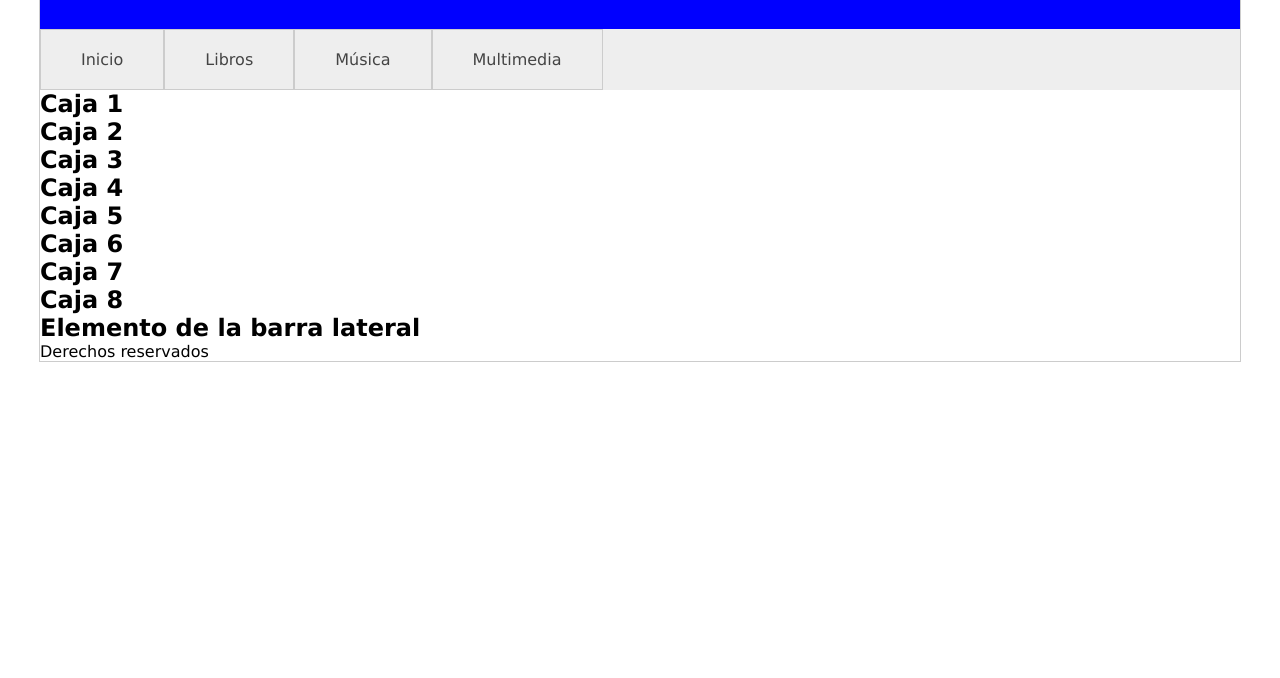
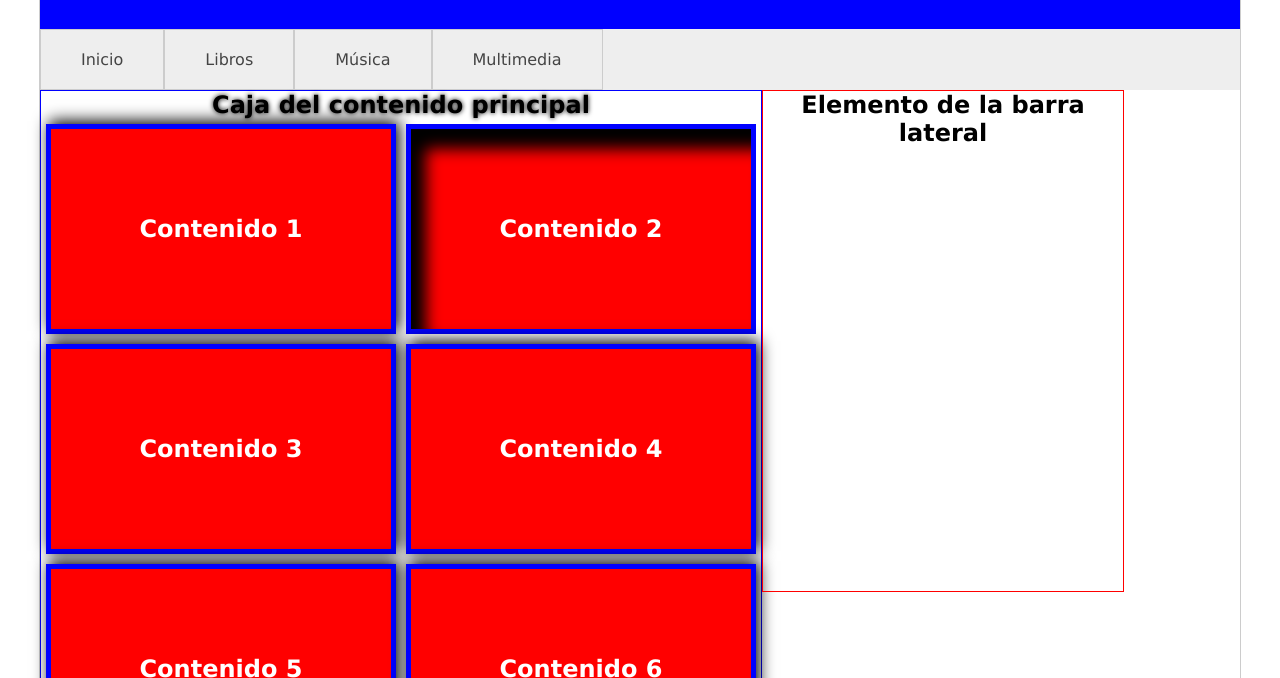
Before and after one commit to portoman/CSS, a plain HTML site: page CSS/06-Sombras/index.html in a window 1280 px wide. Shown: the part 122-800 px from the top of the page. Drawn offline with Linux system fonts and the light colour scheme.

Commit message:
Update 20210625

```diff
--- a/master-css/05-Ejercicio/css/style.css
+++ b/CSS/05-Ejercicio/css/style.css
@@ -6,7 +6,7 @@
 }
 #principal{
     width: 1200px;
-    margin: 0px auto;/*Para centrar elemento*/
+    margin: auto;/*Para centrar elemento*/
     border:1px solid #ccc;
     margin-top: 50px;
 }
@@ -47,5 +47,38 @@
 }
 
 #contenido{
-    width: 70%;
+    width: 60%;
+    float:left;
+    border:1px solid blue;
 }
+
+#lateral{
+    float:left;
+    width: 30%;
+    border:1px solid red;
+    min-height: 500px;
+    text-align: center;
+}
+#contenido .caja{
+    width: 340px;
+    height:200px;
+    background-color: red;
+    border:5px solid blue;
+    color:white;
+    float:left;
+    margin: 5px;
+    text-align: center;
+    line-height: 200px;
+}
+
+#contenido >h1{
+    text-align: center;
+}
+
+footer{
+    width:100%;
+    background-color: #eee;
+    height:60px;
+    line-height: 60px;
+    text-align:center;
+}
--- /dev/null
+++ b/CSS/06-Sombras/css/style.css
@@ -0,0 +1,99 @@
+*{
+    margin: 0px;
+    padding: 0px;
+    text-decoration: none;
+    font-family: Verdana, Geneva, Tahoma, sans-serif;
+}
+#principal{
+    width: 1200px;
+    margin: auto;/*Para centrar elemento*/
+    border:1px solid #ccc;
+    margin-top: 50px;
+}
+
+#header{
+    width: 100%;
+    height: 100px;
+    background-color: blue;
+    color:white;
+    text-align: center;
+    line-height: 100px;
+}
+.clearfix{
+    float:none;
+    clear: both;
+}
+#menu{
+    background-color: #eee;
+}
+#menu ul li{
+    /*display: inline-block;*/
+    display: block;
+    float: left;
+    padding: 20px;
+    border: 1px solid #ccc;
+}
+
+#menu ul li a{
+    color:#444;
+    padding: 20px;
+}
+#menu ul li:hover {
+    background-color:blue;
+    cursor:pointer;/*Para que todo el área se comporte como un botón */
+}
+#menu ul li:hover a{
+    color:white;
+}
+
+#contenido{
+    width: 60%;
+    float:left;
+    border:1px solid blue;
+}
+
+#lateral{
+    float:left;
+    width: 30%;
+    border:1px solid red;
+    min-height: 500px;
+    text-align: center;
+}
+#contenido .caja{
+    width: 340px;
+    height:200px;
+    background-color: red;
+    border:5px solid blue;
+    color:white;
+    float:left;
+    margin: 5px;
+    text-align: center;
+    line-height: 200px;
+    box-shadow: 3px -3px 15px black;/*Sombra en cajas por fuera*/
+}
+
+#contenido .caja-sombra{
+    width: 340px;
+    height:200px;
+    background-color: red;
+    border:5px solid blue;
+    color:white;
+    float:left;
+    margin: 5px;
+    text-align: center;
+    line-height: 200px;
+    box-shadow: 15px 20px 15px black inset;/*Sombra por dentro*/
+}
+#contenido >h1{
+    text-align: center;
+    /*SOMBRAS: Se indica en que ejes la queremos: x,y. El tercer valor es el difuminado*/
+    text-shadow:0px 0px 5px black;
+}
+
+footer{
+    width:100%;
+    background-color: #eee;
+    height:60px;
+    line-height: 60px;
+    text-align:center;
+}
--- a/master-css/05-Ejercicio/index.html
+++ b/CSS/06-Sombras/index.html
@@ -21,29 +21,30 @@
         <div class="clearfix"></div>
       </nav>
       <section id="contenido">
+        <h1>Caja del contenido principal</h1>
         <div class="caja">
-            <h2>Caja 1</h2>
+            <h2>Contenido 1</h2>
+        </div>
+        <div class="caja-sombra">
+            <h2>Contenido 2</h2>
         </div>
         <div class="caja">
-            <h2>Caja 2</h2>
+            <h2>Contenido 3</h2>
         </div>
         <div class="caja">
-            <h2>Caja 3</h2>
+            <h2>Contenido 4</h2>
         </div>
         <div class="caja">
-            <h2>Caja 4</h2>
+            <h2>Contenido 5</h2>
         </div>
         <div class="caja">
-            <h2>Caja 5</h2>
+            <h2>Contenido 6</h2>
         </div>
         <div class="caja">
-            <h2>Caja 6</h2>
+            <h2>Contenido 7</h2>
         </div>
         <div class="caja">
-            <h2>Caja 7</h2>
-        </div>
-        <div class="caja">
-            <h2>Caja 8</h2>
+            <h2>Contenido 8</h2>
         </div>
       </section>
       <aside id="lateral"><!--Barra lateral-->
@@ -51,6 +52,7 @@
             <h2>Elemento de la barra lateral</h2>
         </div>
       </aside>
+      <div class="clearfix"></div>
       <footer id="footer">Derechos reservados</footer>
     </div>
   </body>
```
Also changed, not shown: CSS/05-Ejercicio/index.html (added, +59 -0 lines), CSS/01-Selectores/css/styles.css (renamed from master-css/01-Selectores/css/styles.css), CSS/01-Selectores/index.html (renamed from master-css/01-Selectores/index.html), CSS/02-Fuentes/css/styles.css (renamed from master-css/02-Fuentes/css/styles.css), CSS/02-Fuentes/fonts/Kirang_Haerang/OFL.txt (renamed from master-css/02-Fuentes/fonts/Kirang_Haerang/OFL.txt), CSS/02-Fuentes/index.html (renamed from master-css/02-Fuentes/index.html), CSS/03-Fondos/css/styles.css (renamed from master-css/03-Fondos/css/styles.css), CSS/03-Fondos/img/Pattern1.jpg (renamed from master-css/03-Fondos/img/Pattern1.jpg), CSS/03-Fondos/index.html (renamed from master-css/03-Fondos/index.html), CSS/04-Cajas/css/styles.css (renamed from master-css/04-Cajas/css/styles.css), CSS/04-Cajas/index.html (renamed from master-css/04-Cajas/index.html), 1 other file.
